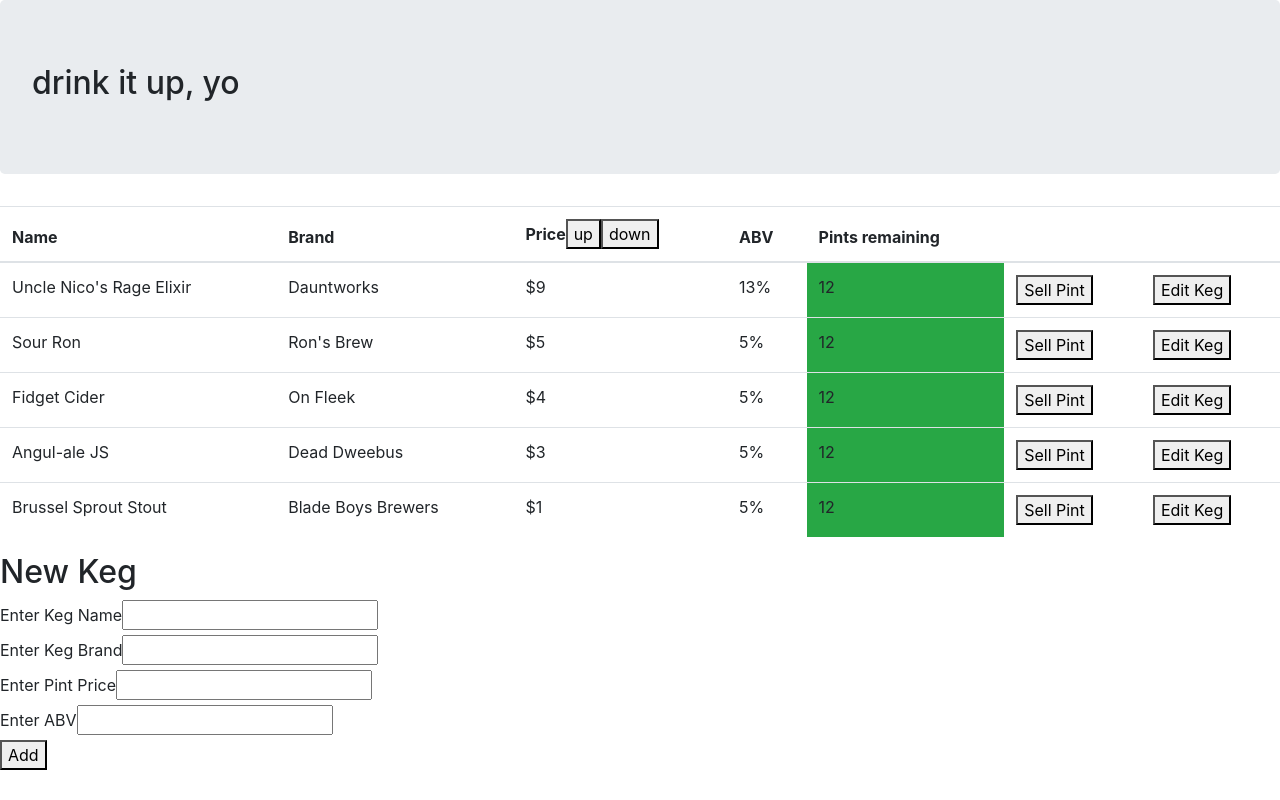
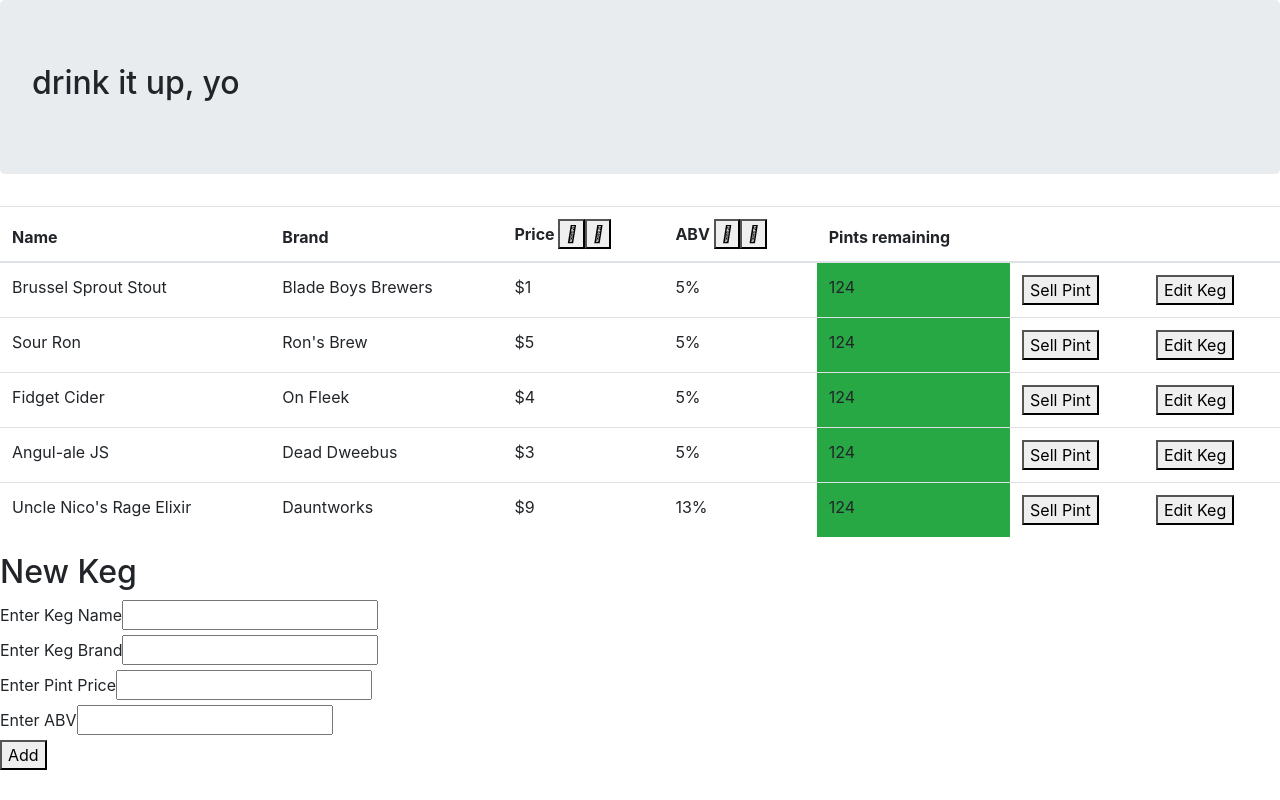
Before and after one commit to emilywatkins/tap-room, an Angular app: page / in a window 1280 px wide. Built offline with nearby package versions, Linux system fonts and the light colour scheme.

Commit message:
add sort by price and abv, fumble with font-awesome

```diff
--- a/package.json
+++ b/package.json
@@ -12,6 +12,7 @@
   },
   "private": true,
   "dependencies": {
+    "FortAwesome/Font-Awesome": "*",
     "@angular/animations": "^5.2.0",
     "@angular/common": "^5.2.0",
     "@angular/compiler": "^5.2.0",
--- a/src/app/edit-keg/edit-keg.component.html
+++ b/src/app/edit-keg/edit-keg.component.html
@@ -1,6 +1,16 @@
 <div *ngIf="childSelectedKeg">
+  <br>
   <h3>Edit Keg</h3>
   <label>Enter New Name:</label>
   <input [(ngModel)]="childSelectedKeg.name">
+  <br>
+  <label>Enter New Price:</label>
+  <input [(ngModel)]="childSelectedKeg.price">
+  <br>
+  <label>Enter New ABV:</label>
+  <input tye='number' [(ngModel)]="childSelectedKeg.ABV">
+  <br>
+  <label>Enter New Pints Left:</label>
+  <input type='number' [(ngModel)]="childSelectedKeg.pints">
   <button (click)="finishedEditing()">Done</button>
 </div>
--- a/src/app/keg-list/keg-list.component.html
+++ b/src/app/keg-list/keg-list.component.html
@@ -3,8 +3,9 @@
     <tr>
       <th scope="col">Name</th>
       <th scope="col">Brand</th>
-      <th scope="col">Price<button>up</button><button>down</button></th>
-      <th scope="col">ABV</th>
+      <th scope="col">Price <button (click)="sortPriceAscClicked()"><i class="fas fa-caret-up"></i></button><button (click)="sortPriceDescClicked()"><i class="fas fa-caret-down"></i>
+</button></th>
+      <th scope="col">ABV <button (click)="sortABVAscClicked()"><i class="fas fa-caret-up"></i></button><button (click)="sortABVDescClicked()"><i class="fas fa-caret-up"></i></button></th>
       <th scope="col">Pints remaining</th>
       <th scope="col"></th>
       <th scope="col"></th>
--- a/src/app/keg-list/keg-list.component.ts
+++ b/src/app/keg-list/keg-list.component.ts
@@ -21,8 +21,9 @@ export class KegListComponent {
     this.clickedSell.emit(kegToSell);
   }
 
+// ugly wet code written by Nico Dauntworks
 
-  compare(a,b) {
+  comparePriceAsc(a,b) {
     if (a.price > b.price)
       return -1;
     if (a.price < b.price)
@@ -30,13 +31,53 @@ export class KegListComponent {
     return 0;
   }
 
+  comparePriceDesc(a,b) {
+    if (a.price < b.price)
+      return -1;
+    if (a.price > b.price)
+      return 1;
+    return 0;
+  }
+
+  sortPriceAscClicked(compare){
+    this.childKegList.sort(this.comparePriceAsc);
+  }
+
+  sortPriceDescClicked(compare){
+    this.childKegList.sort(this.comparePriceDesc);
+  }
+
+  compareABVAsc(a,b) {
+    if (a.ABV > b.ABV)
+      return -1;
+    if (a.ABV < b.ABV)
+      return 1;
+    return 0;
+  }
+
+  compareABVDesc(a,b) {
+    if (a.ABV < b.ABV)
+      return -1;
+    if (a.ABV > b.ABV)
+      return 1;
+    return 0;
+  }
+  sortABVAscClicked(compare){
+    this.childKegList.sort(this.compareABVAsc);
+  }
+
+  sortABVDescClicked(compare){
+    this.childKegList.sort(this.compareABVDesc);
+  }
+
+
   stockColor(currentKeg) {
     if (currentKeg.pints === 0){
       // alert('you\'re all out of ' + currentKeg.name);
       return "deadKeg";
-    } else if(currentKeg.pints <= 2) {
+    } else if(currentKeg.pints <= 10) {
       return "bg-danger";
-    } else if (currentKeg.pints <= 5) {
+    } else if (currentKeg.pints <= 40) {
       return "bg-warning";
     } else {
       return "bg-success";
@@ -44,9 +85,10 @@ export class KegListComponent {
   }
 
 
-  ngOnInit() {
-    this.childKegList.sort(this.compare);
-  }
+  // ngOnInit() {
+  //   this.childKegList.sort(this.compare);
+  // }
+
 
   constructor() { }
 }
--- a/src/app/models/keg.model.ts
+++ b/src/app/models/keg.model.ts
@@ -1,4 +1,4 @@
 export class Keg {
-  public pints: number = 12;
+  public pints: number = 124;
   constructor(public name: string, public brand: string, public price: number, public ABV: number) { }
 }
--- a/src/index.html
+++ b/src/index.html
@@ -1,10 +1,11 @@
 <!doctype html>
 <html lang="en">
 <head>
+
   <meta charset="utf-8">
   <title>TapRoom</title>
   <base href="/">
-
+  <link href="https://maxcdn.bootstrapcdn.com/font-awesome/4.7.0/css/font-awesome.min.css" rel="stylesheet">
   <meta name="viewport" content="width=device-width, initial-scale=1">
   <link rel="icon" type="image/x-icon" href="favicon.ico">
 </head>
```
